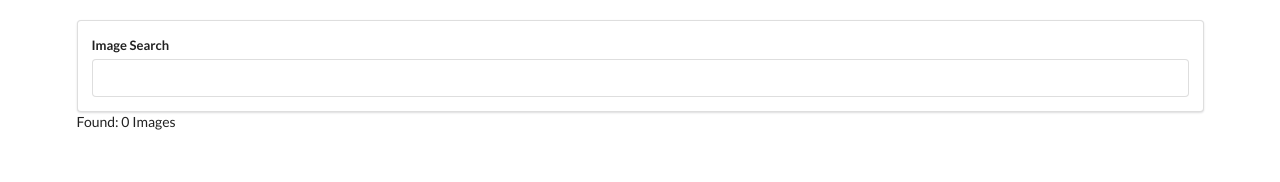
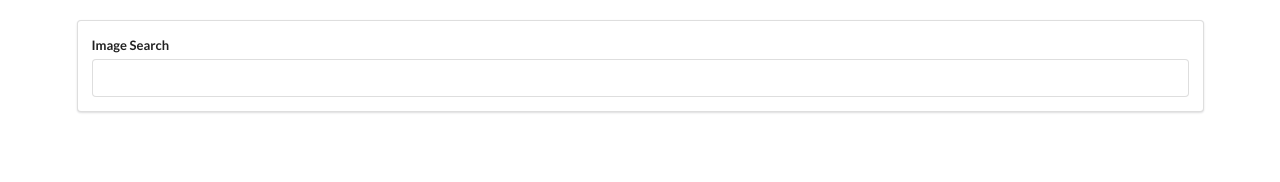
Before and after one commit to Harvey783/ImageGrabber, a React (Create React App) app: page / in a window 1280 px wide. Shown: the top 182 px of the page. Built offline with nearby package versions, Linux system fonts and the light colour scheme.

Commit message:
ImageList

```diff
--- a/src/components/App.js
+++ b/src/components/App.js
@@ -1,6 +1,7 @@
 import React from "react";
 import SearchBar from "./SearchBar";
 import api from "../api/api";
+import ImageList from "./ImageList";
 
 class App extends React.Component {
   state = { images: [] };
@@ -18,7 +19,7 @@
     return (
       <div className="ui container" style={{ marginTop: "20px" }}>
         <SearchBar onSubmit={this.onSearchSubmit} />
-        Found: {this.state.images.length} Images
+        <ImageList images={this.state.images} />
       </div>
     );
   }
--- /dev/null
+++ b/src/components/ImageList.js
@@ -0,0 +1,9 @@
+import React from "react";
+
+const ImageList = props => {
+  const images = props.images.map(({ description, id, urls }) => {
+    return <img src={urls.regular} alt={description} key={id} />;
+  });
+  return <div>{images}</div>;
+};
+export default ImageList;
```
